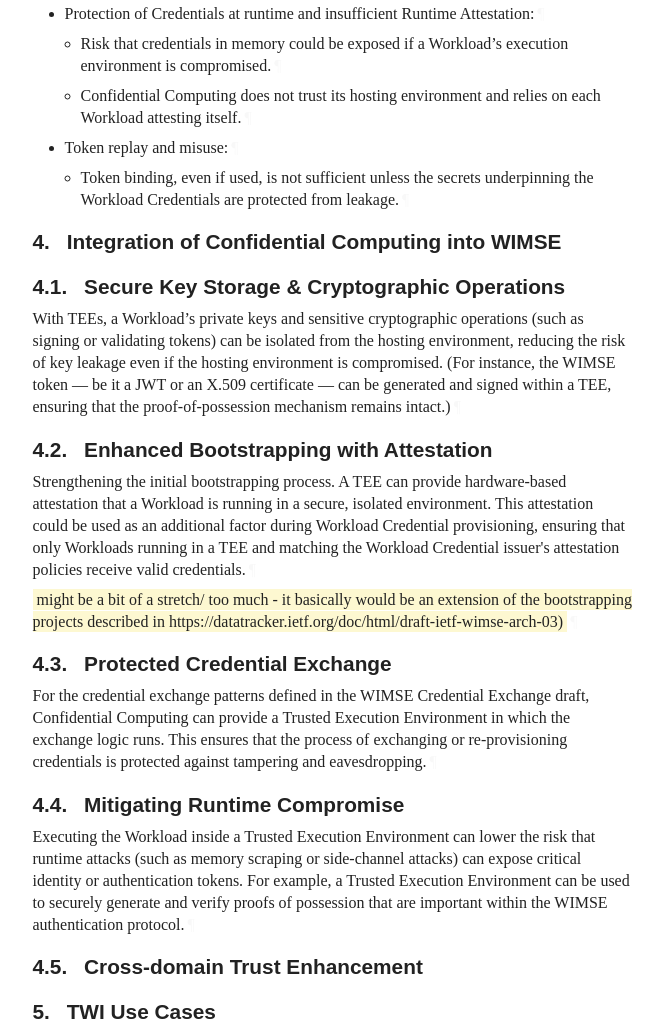
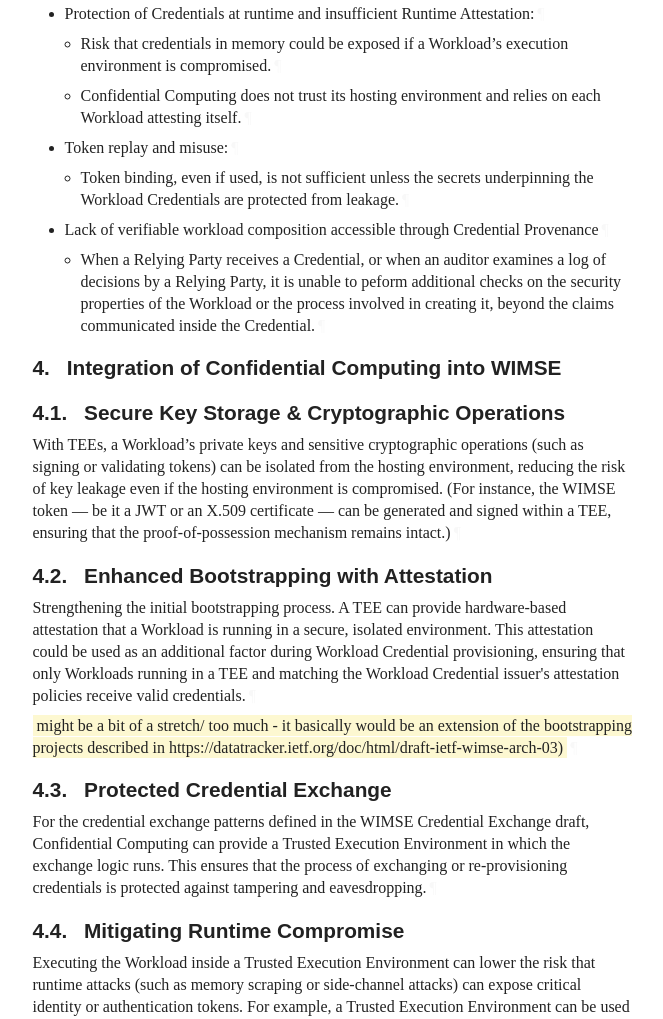
Before and after one commit to confidential-computing/twi-wimse, a plain HTML site: page draft-twi-reference-architecture.html in a window 1280 px wide. Shown: the part 2492-3511 px from the top of the page, without its empty margins (92-755 px from the left). Drawn offline with Linux system fonts and the light colour scheme; a web font is replaced by a local one.

Commit message:
Script updating gh-pages from 9d15d6c. [ci skip]

```diff
--- a/draft-twi-reference-architecture.html
+++ b/draft-twi-reference-architecture.html
@@ -1354,6 +1354,14 @@ see <span><a href="https://rfc-editor.org/rfc/rfc9334#section-4" class="relref">
 </li>
           </ul>
 </li>
+        <li class="normal" id="section-3-2.3">
+          <p id="section-3-2.3.1">Lack of verifiable workload composition accessible through Credential Provenance<a href="#section-3-2.3.1" class="pilcrow">¶</a></p>
+<ul class="normal">
+<li class="normal" id="section-3-2.3.2.1">
+              <p id="section-3-2.3.2.1.1">When a Relying Party receives a Credential, or when an auditor examines a log of decisions by a Relying Party, it is unable to peform additional checks on the security properties of the Workload or the process involved in creating it, beyond the claims communicated inside the Credential.<a href="#section-3-2.3.2.1.1" class="pilcrow">¶</a></p>
+</li>
+          </ul>
+</li>
       </ul>
 </section>
 </div>
```
Also changed, not shown: index.html (+1 -1 lines), draft-twi-reference-architecture.txt.
